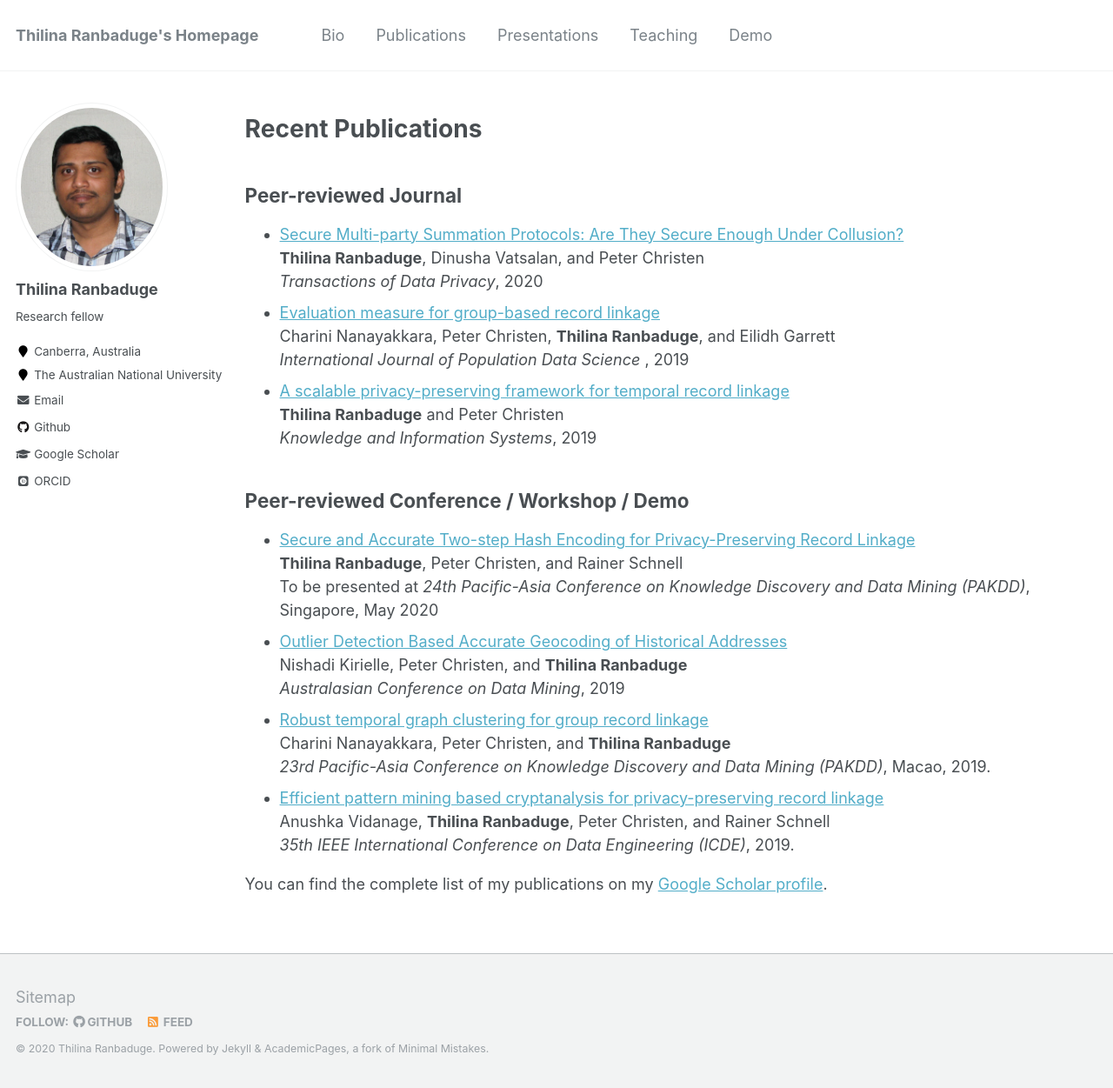
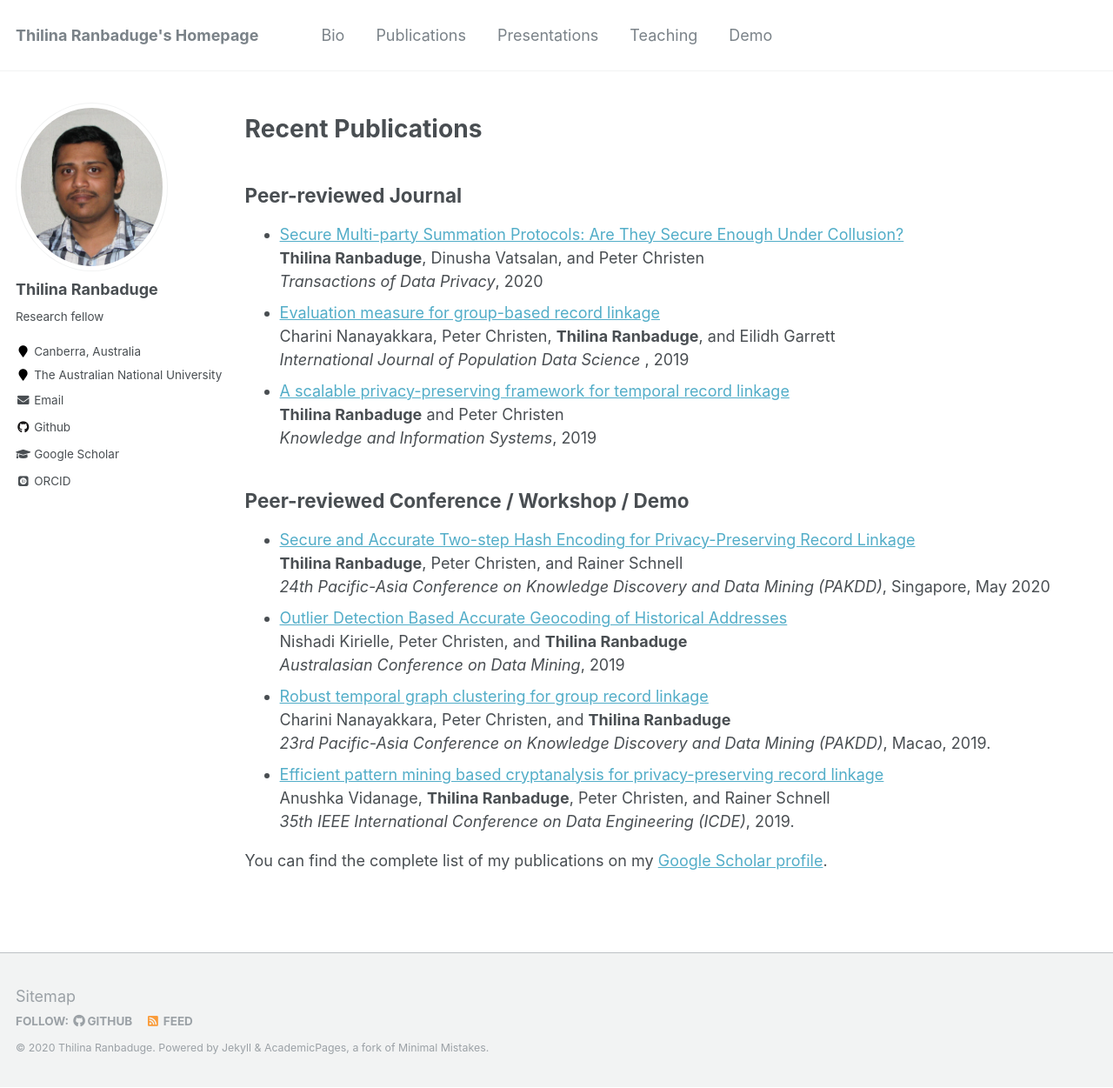
Before and after one commit to thilina-ranbaduge/thilina-ranbaduge.github.io, a Jekyll site: the page built from _publications/2009-10-01-paper-title-number-1.md, in a window 1280 px wide and 1251 px high. Shown: the whole window at 87% size. Built offline with Jekyll 4.4.1, drawn with Linux system fonts in a browser that asks for light colours; some web fonts are replaced.

Commit message:
Update 2009-10-01-paper-title-number-1.md

```diff
--- a/_publications/2009-10-01-paper-title-number-1.md
+++ b/_publications/2009-10-01-paper-title-number-1.md
@@ -20,7 +20,7 @@ author_profile: true
 ## Peer-reviewed Conference / Workshop / Demo
 * [Secure and Accurate Two-step Hash Encoding for Privacy-Preserving Record Linkage]()<br>
   <b>Thilina Ranbaduge</b>, Peter Christen, and Rainer Schnell <br>
-  To be presented at <i>24th Pacific-Asia Conference on Knowledge Discovery and Data Mining (PAKDD)</i>, Singapore, May 2020
+  <i>24th Pacific-Asia Conference on Knowledge Discovery and Data Mining (PAKDD)</i>, Singapore, May 2020
 * [Outlier Detection Based Accurate Geocoding of Historical Addresses](https://link.springer.com/chapter/10.1007/978-981-15-1699-3_4) <br>
   Nishadi Kirielle, Peter Christen, and <b>Thilina Ranbaduge</b> <br>
   <i>Australasian Conference on Data Mining</i>, 2019
```
